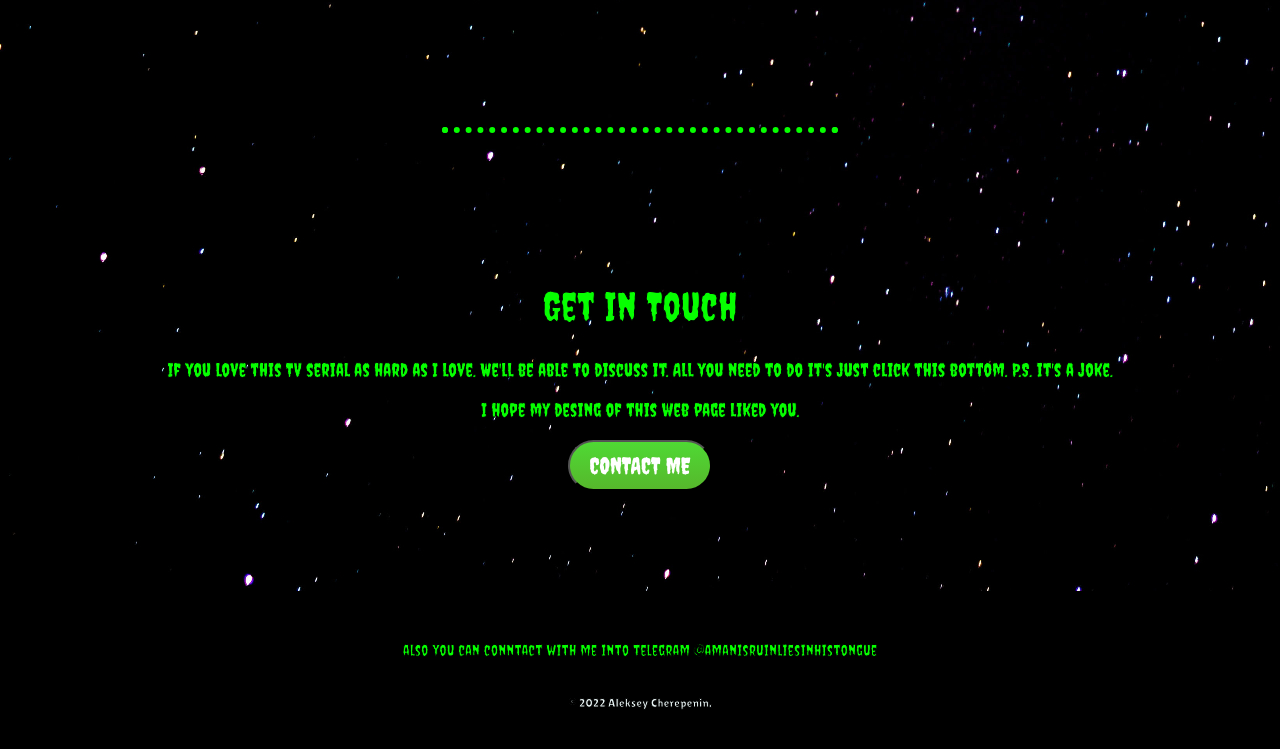
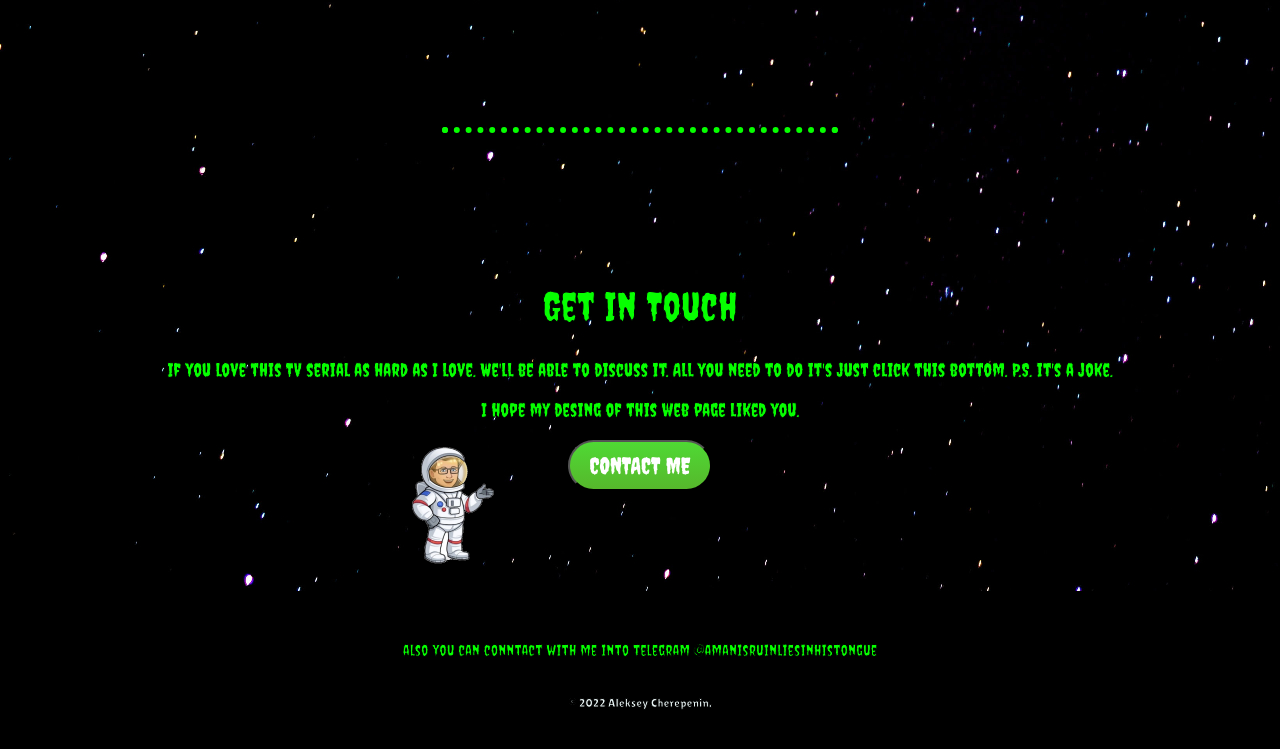
Before and after one commit to 9perech/webpage, a plain HTML site: page index.html in a window 1280 px wide. Shown: the part 1564-2313 px from the top of the page. Drawn offline with Linux system fonts and the light colour scheme; a web font is replaced by a local one.

Commit message:
Update index.html

```diff
--- a/index.html
+++ b/index.html
@@ -45,6 +45,7 @@
       <h2>Get In Touch</h2>
       <h3>If you love this TV serial as hard as I love. We'll be able to discuss it. All you need to do it's just click this bottom. P.S. it's a joke.</h3>
       <h3>I hope my desing of this web page liked you.</h3>
+      <img class="me_in_space" src="images\me_in_space.png" alt="me_in_space">
       <form action="mailto:protectmeforever@mail.ru" method="post" enctype="text/plain">
        <input class="btn" type="submit" value="CONTACT ME">
       </form>
```
